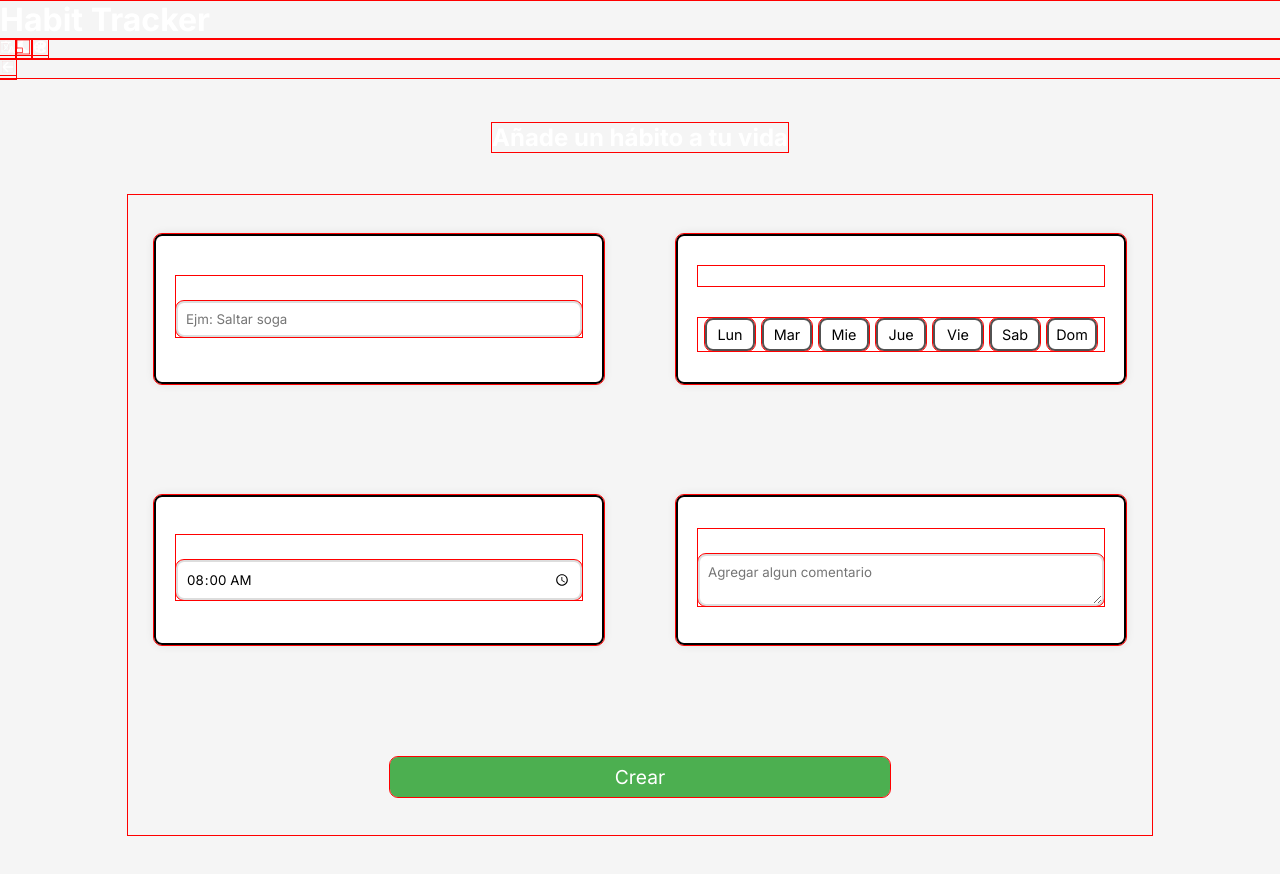
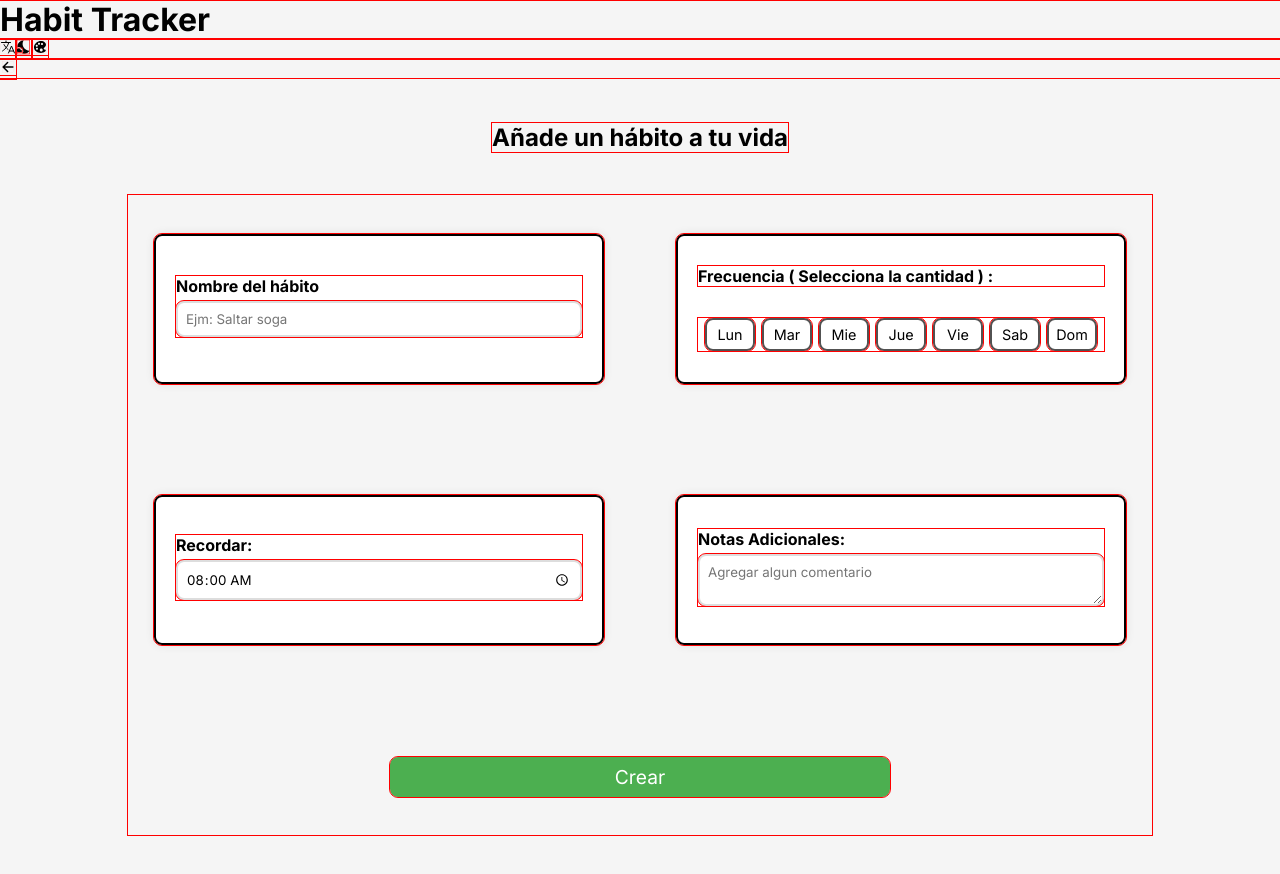
Before and after one commit to Andre-tz/Habit-Tracker, a React (Vite) app: page /habit-form in a window 1280 px wide. Shown: the top 874 px of the page. Built offline with nearby package versions, Linux system fonts and the light colour scheme.

Commit message:
Se arregló problemas de guardado en localStorage con los datos del usuario.

```diff
--- a/src/components/Header.jsx
+++ b/src/components/Header.jsx
@@ -2,7 +2,7 @@ import { IoLanguageOutline } from "react-icons/io5";
 import { MdNightsStay } from "react-icons/md";
 import { IoIosColorPalette } from "react-icons/io";
 import Icons from "./Icons";
-import { useContext, useState } from "react";
+import { useContext, useEffect, useState } from "react";
 import { HabitContext } from "../context/HabitContext";
 import ThemePicker from "./ThemePicker";
 
@@ -13,7 +13,16 @@ const Header = ( ) =>{
     //estado para mostrar el modal de colores
     const [ showThemePicker, setShowThemePicker ]= useState( false );
 
-    const[ activeNightMode, setActiveNightMode ] = useState( false );
+    const[ activeNightMode, setActiveNightMode ] = useState(
+        ( ) =>{
+            return JSON.parse( localStorage.getItem( "userData" ) )?.nightMode || false;
+        }
+    );
+
+    useEffect( ( ) =>{
+        saveData( "nightMode", activeNightMode )
+        activeNightMode === true? document.body.classList.add( "nightMode" ) : document.body.classList.remove( "nightMode" )
+    }, [ activeNightMode ])
 
     //esta funcion se encargara  de actualizar los datos del usuario y llevarlos  al localStorage
     const saveData = ( propiedad, value ) =>{
@@ -21,7 +30,7 @@ const Header = ( ) =>{
         setUserData( prevData =>{
             const currenData = {
                 ...prevData,
-                [propiedad ] : [ value ]
+                [propiedad ] : value
             }
             localStorage.setItem( "userData", JSON.stringify( currenData ))
             return currenData;
@@ -40,9 +49,7 @@ const Header = ( ) =>{
             id: "night",
             icon: <MdNightsStay />,
             content: "Cambiar a oscuro",
-           action: ( ) =>{ saveData( "nightMode", true );
-            document.body.classList.toggle( "nightMode")
-            }
+           action: ( ) =>{ setActiveNightMode( prevState => !prevState)}
         },
         {
             id: "theme",
--- a/src/context/HabitContext.jsx
+++ b/src/context/HabitContext.jsx
@@ -12,11 +12,16 @@ const HabitContextProvider = ( {children } ) => {
     const currentDay = CurrentDay();
 
     //estos datos del usuario tambien se guardaran en el localStorage
-    const [ userData, setUserData ] = useState( {
-        language: "ES",
-        theme: "#ffffff",
-        nightMode: false
-    })
+    const [ userData, setUserData ] = useState(
+        ()=>{
+            const storedValue = localStorage.getItem( "userData" )
+            return storedValue? JSON.parse( storedValue ) :  {
+                language: "ES",
+                theme: "#000000",
+                nightMode: false
+            }
+        }
+    )
 
     // usare este estado para guardar cualquier habito y usarlo mas adelante
     const [ selectedHabit, setSelectedHabit ] = useState( "" );
@@ -26,16 +31,7 @@ const HabitContextProvider = ( {children } ) => {
             try {
                 //trayendo mis habitos
                 const storeHabits = localStorage.getItem( "habitos")
-                //trayendo los datos del usuario
-                const storeUserData = localStorage.getItem( "userData" )
-
                 setHabits(  storeHabits? JSON.parse( storeHabits ) : [] )
-
-                if( !storeUserData ){
-                    localStorage.setItem( "userData" , JSON.stringify( userData ) )
-                }else{
-                    setUserData( JSON.parse( storeUserData ))
-                }
             } catch (error) {
                 console.error( "Error al obtener habitos u obtener datos del usuario", error )
                 setHabits( [] )
```
